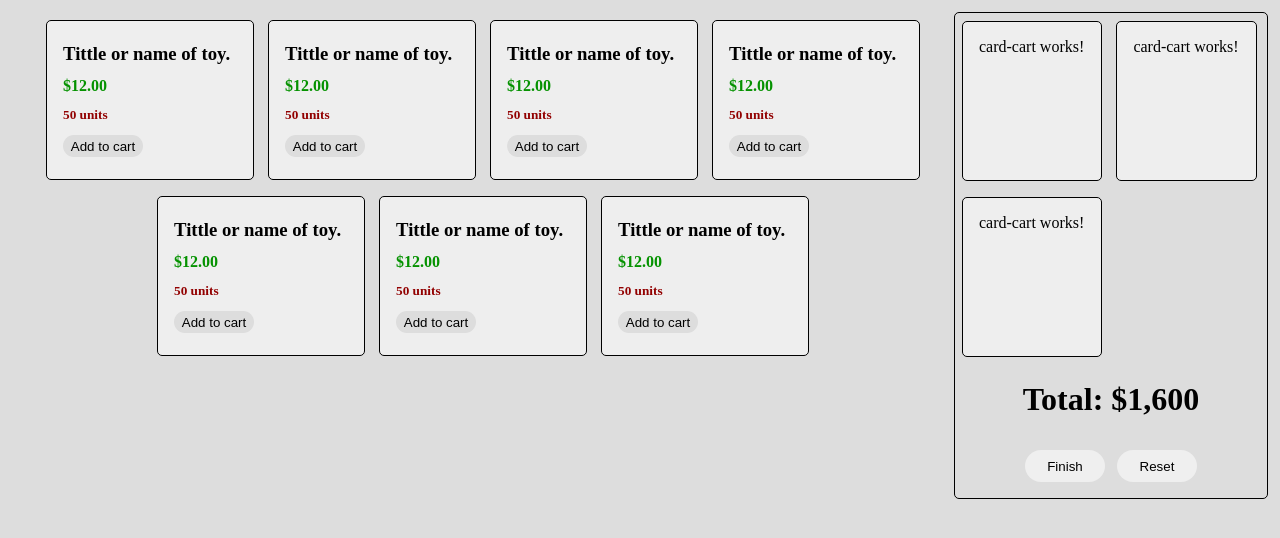
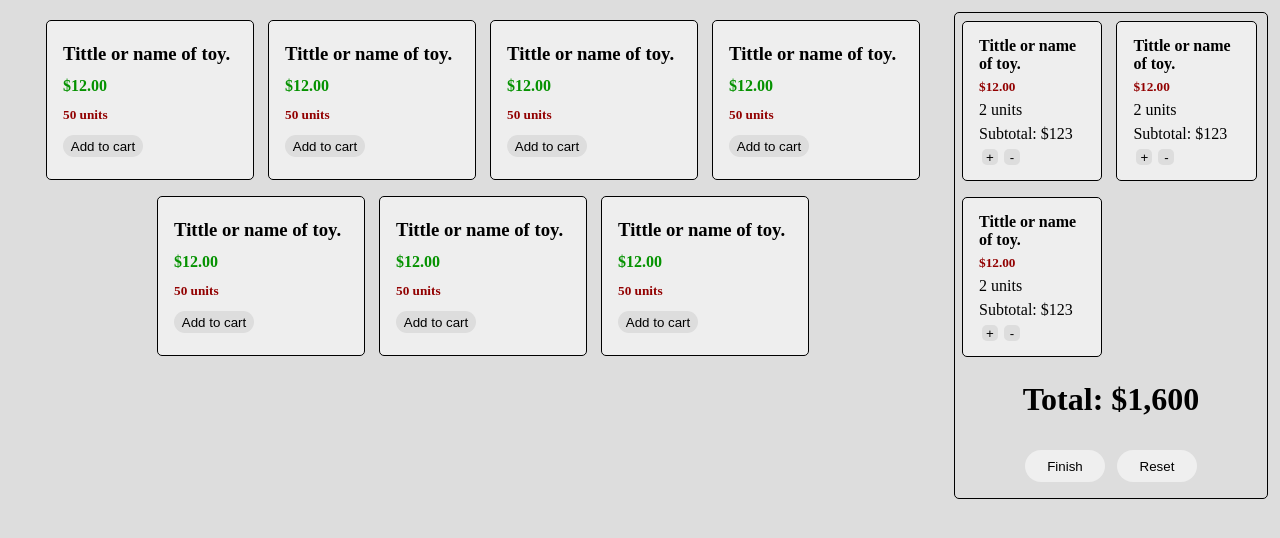
Before and after one commit to VlV-515/demo-shoping-cart, an Angular app: page / in a window 1280 px wide. Shown: the top 538 px of the page. Built offline with nearby package versions, Linux system fonts and the light colour scheme.

Commit message:
style🎨:Add card cart layout

```diff
--- a/src/app/components/card-cart/card-cart.component.css
+++ b/src/app/components/card-cart/card-cart.component.css
@@ -0,0 +1,29 @@
+.container {
+  width: 100%;
+  height: 100%;
+  display: flex;
+  flex-direction: column;
+  justify-content: center;
+}
+.container > * {
+  margin: 3px 0;
+}
+h5 {
+  color: rgb(146, 0, 0);
+}
+.btn-group {
+  display: flex;
+}
+button {
+  margin: 0 3px;
+  width: 1rem;
+  height: 1rem;
+  border-radius: 5px;
+  outline: none;
+  border-style: none;
+  cursor: pointer;
+  background-color: #ddd;
+}
+button:hover {
+  opacity: 70%;
+}
--- a/src/app/components/card-cart/card-cart.component.html
+++ b/src/app/components/card-cart/card-cart.component.html
@@ -1 +1,10 @@
-<p>card-cart works!</p>
+<div class="container">
+  <h4>Tittle or name of toy.</h4>
+  <h5>$12.00</h5>
+  <p>2 units</p>
+  <p>Subtotal: $123</p>
+  <div class="btn-group">
+    <button>+</button>
+    <button>-</button>
+  </div>
+</div>
```
